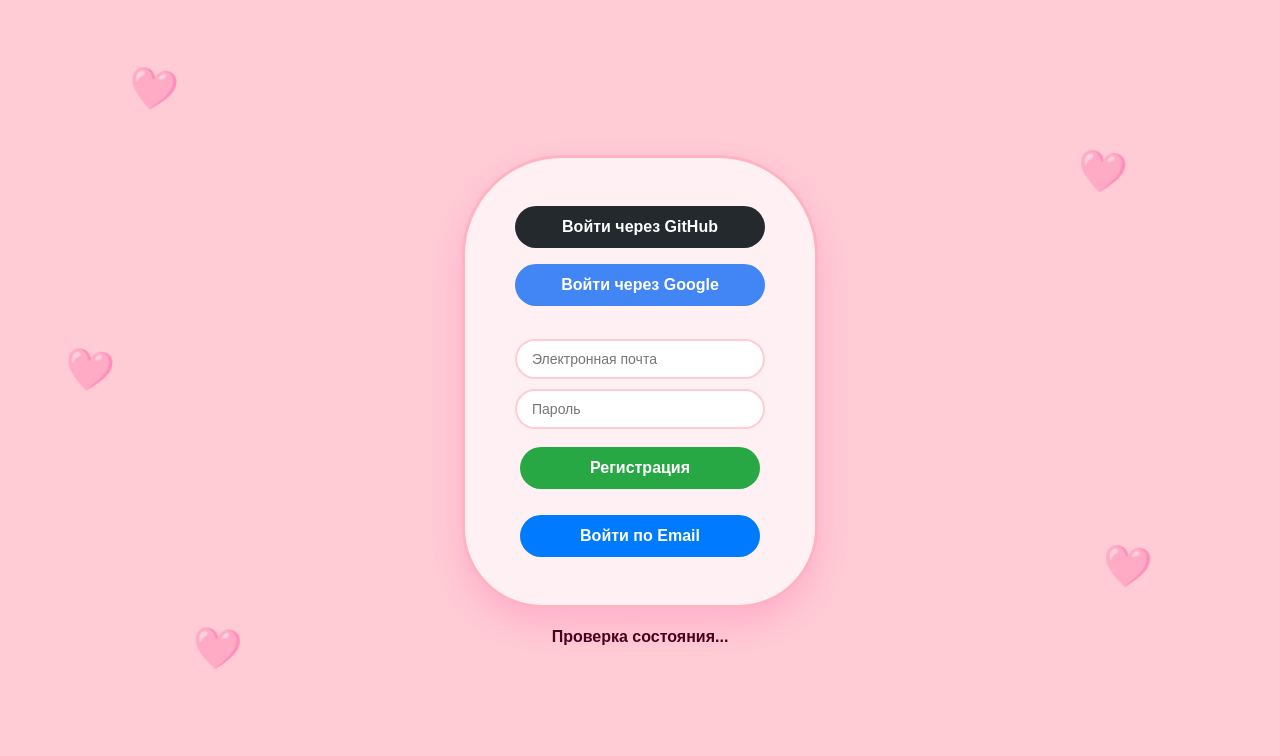
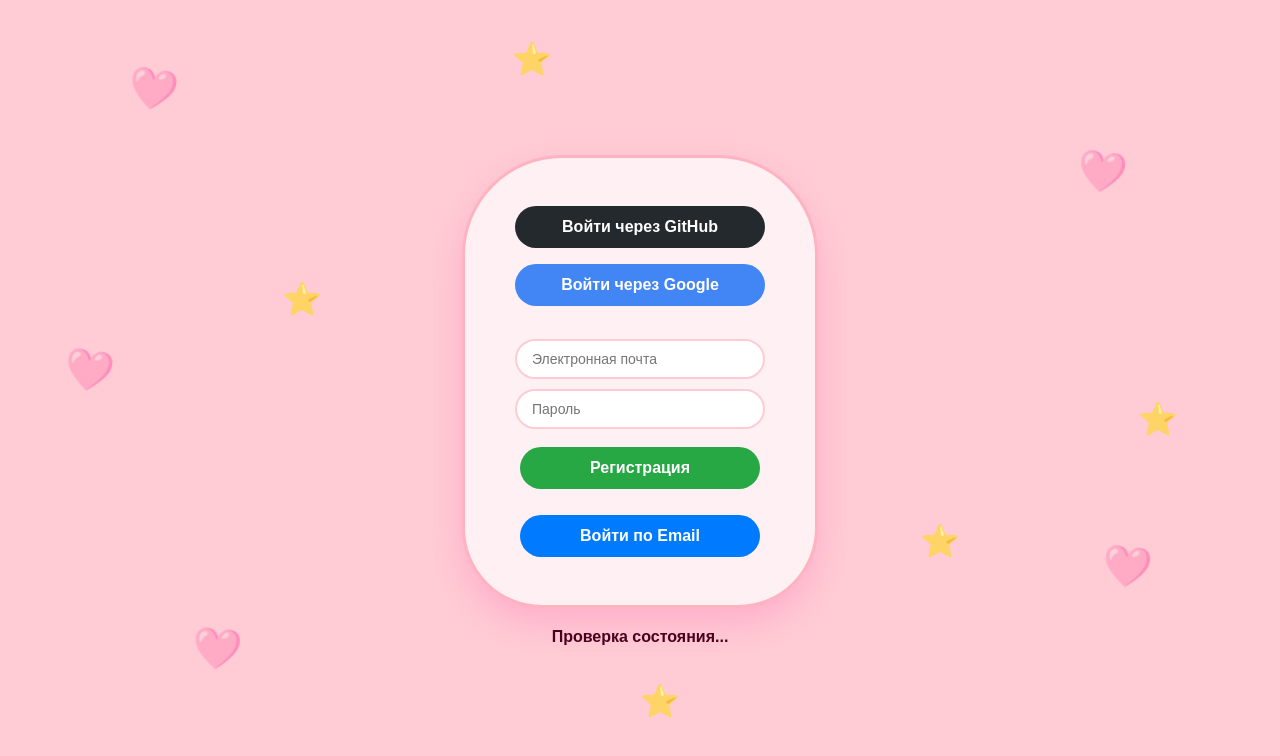
Before and after one commit to Valeriya00q/Valeriya00q.github.io, a plain HTML site: page firebase.html in a window 1280 px wide. Drawn offline with Linux system fonts and the light colour scheme; no server answers.

Commit message:
Update firebase.html

```diff
--- a/firebase.html
+++ b/firebase.html
@@ -31,6 +31,21 @@
     @keyframes float {
       0% { transform: translateY(0px) rotate(0deg); }
       100% { transform: translateY(-15px) rotate(10deg); }
+    }
+
+    /* Стили для вращающихся звездочек */
+    .star {
+      position: absolute;
+      font-size: 2rem;
+      user-select: none;
+      z-index: 0;
+      opacity: 0.7;
+      animation: spin 5s linear infinite;
+    }
+
+    @keyframes spin {
+      0% { transform: rotate(0deg); }
+      100% { transform: rotate(360deg); }
     }
 
     /* Форма в виде нежного розового облака */
@@ -98,6 +113,13 @@
   <div class="bg-emoji" style="bottom: 15%; left: 15%; animation-delay: 2s;">🩷</div>
   <div class="bg-emoji" style="bottom: 25%; right: 10%; animation-delay: 1.5s;">🩷</div>
   <div class="bg-emoji" style="top: 45%; left: 5%; animation-delay: 0.5s;">🩷</div>
+
+  <!-- Фоновые вращающиеся звездочки -->
+  <div class="star" style="top: 5%; left: 40%;">⭐</div>
+  <div class="star" style="top: 35%; left: 22%;">⭐</div>
+  <div class="star" style="bottom: 30%; right: 25%;">⭐</div>
+  <div class="star" style="bottom: 10%; left: 50%;">⭐</div>
+  <div class="star" style="top: 50%; right: 8%;">⭐</div>
 
   <div id="auth-container">
     <button id="login-btn">Войти через GitHub</button>
```
